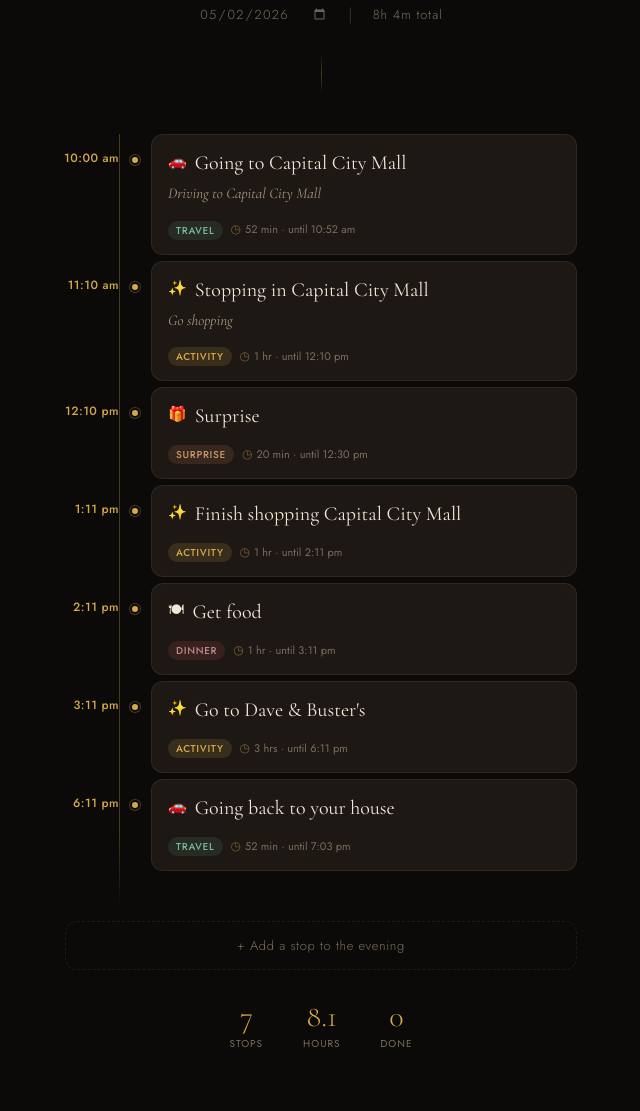
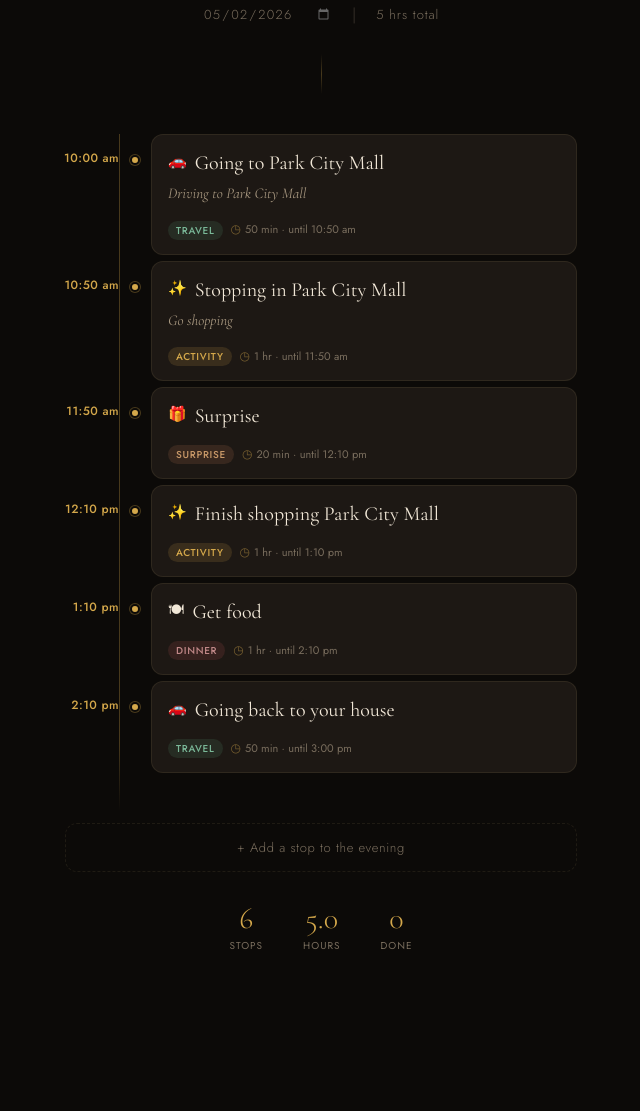
Before and after one commit to MasonGross211/MasonGross211.github.io, a plain HTML site: page date.html in a window 1280 px wide. Shown: the part 131-1242 px from the top of the page, without its empty margins (319-959 px from the left). After the commit the page ends 1144 px from the top, so only its background shows below. Drawn offline with nearby package versions, Linux system fonts and the light colour scheme.

Commit message:
Update date.html

```diff
--- a/date.html
+++ b/date.html
@@ -476,15 +476,14 @@ const CAT = {
 };
 
 let stops = [
-  { id: 1, name: "Going to Capital City Mall",     time: '10:00', duration: 52,  cat: 'travel',   note: 'Driving to Capital City Mall',  done: false },
-  { id: 2, name: "Stopping in Capital City Mall",  time: '11:10', duration: 60,  cat: 'activity', note: 'Go shopping',                    done: false },
-  { id: 3, name: "Surprise",                       time: '12:10', duration: 20,  cat: 'surprise', note: '',                               done: false },
-  { id: 4, name: "Finish shopping Capital City Mall", time: '13:11', duration: 60, cat: 'activity', note: '',                             done: false },
-  { id: 5, name: "Get food",                       time: '14:11', duration: 60,  cat: 'food',     note: '',                               done: false },
-  { id: 6, name: "Go to Dave & Buster's",          time: '15:11', duration: 180, cat: 'activity', note: '',                               done: false },
-  { id: 7, name: "Going back to your house",       time: '18:11', duration: 52,  cat: 'travel',   note: '',                               done: false },
+  { id: 1, name: "Going to Park City Mall",        time: '10:00', duration: 50,  cat: 'travel',   note: 'Driving to Park City Mall',     done: false },
+  { id: 2, name: "Stopping in Park City Mall",     time: '10:50', duration: 60,  cat: 'activity', note: 'Go shopping',                   done: false },
+  { id: 3, name: "Surprise",                       time: '11:50', duration: 20,  cat: 'surprise', note: '',                              done: false },
+  { id: 4, name: "Finish shopping Park City Mall", time: '12:10', duration: 60,  cat: 'activity', note: '',                              done: false },
+  { id: 5, name: "Get food",                       time: '13:10', duration: 60,  cat: 'food',     note: '',                              done: false },
+  { id: 6, name: "Going back to your house",       time: '14:10', duration: 50,  cat: 'travel',   note: '',                              done: false },
 ];
-let nextId = 8;
+let nextId = 7;
 
 render();
 
```
